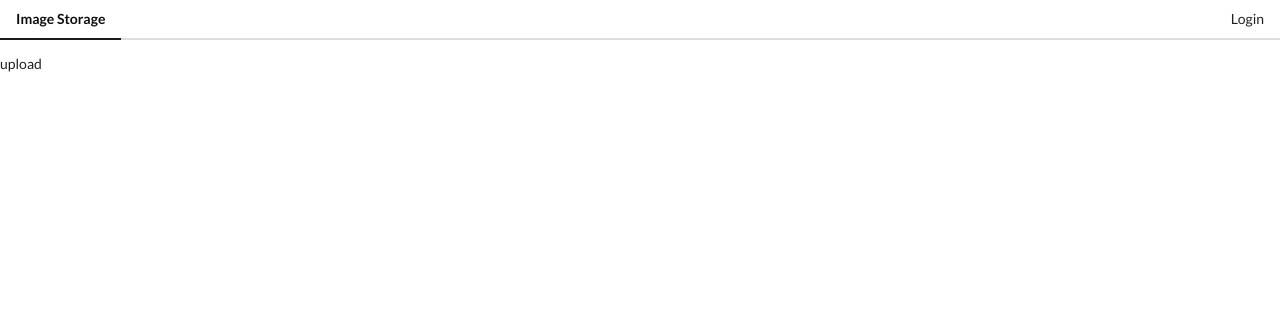
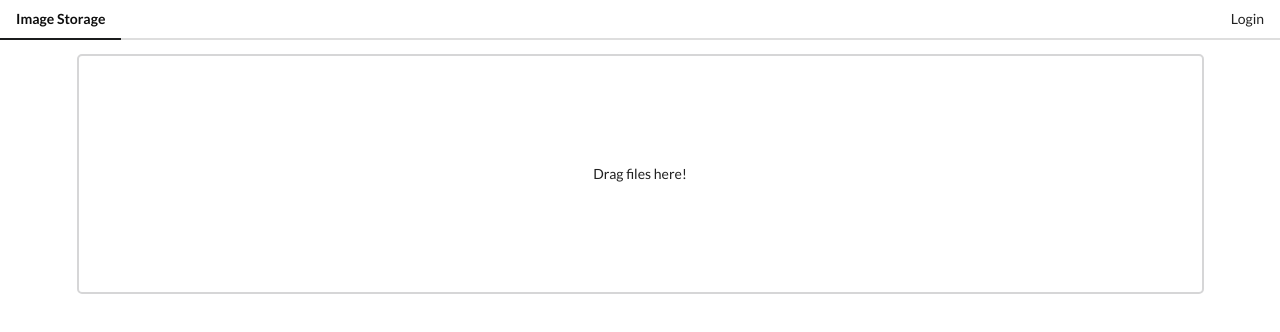
Before and after one commit to YuxLiu/vue-imgur-api, a Vue app: page /upload in a window 1280 px wide. Shown: the top 332 px of the page. Built offline with nearby package versions, Linux system fonts and the light colour scheme.

Commit message:
125 style drag box

```diff
--- a/src/App.vue
+++ b/src/App.vue
@@ -1,7 +1,9 @@
 <template>
   <div>
     <AppHeader/>
-    <router-view/>
+    <div class="ui container">
+      <router-view/>
+    </div>
   </div>
 
 </template>
--- a/src/components/UploadForm.vue
+++ b/src/components/UploadForm.vue
@@ -1,6 +1,7 @@
 <template>
-  <div>
-    upload
+  <div class="dropper">
+    <input type="file" />
+    <span>Drag files here!</span>
   </div>
 </template>
 
@@ -11,5 +12,23 @@
 </script>
 
 <style scoped>
+.dropper {
+  height: 30vh;
+  border: 2px solid #d6d6d7;
+  border-radius: 5px;
+  display: flex;
+  justify-content: center;
+  align-items: center;
+  position: relative;
+}
+.dropper:hover {
+  background: #eee;
+}
+input {
+  width: 100%;
+  height: 30vh;
+  position: absolute;
+  opacity: 0;
+}
 
 </style>
```
